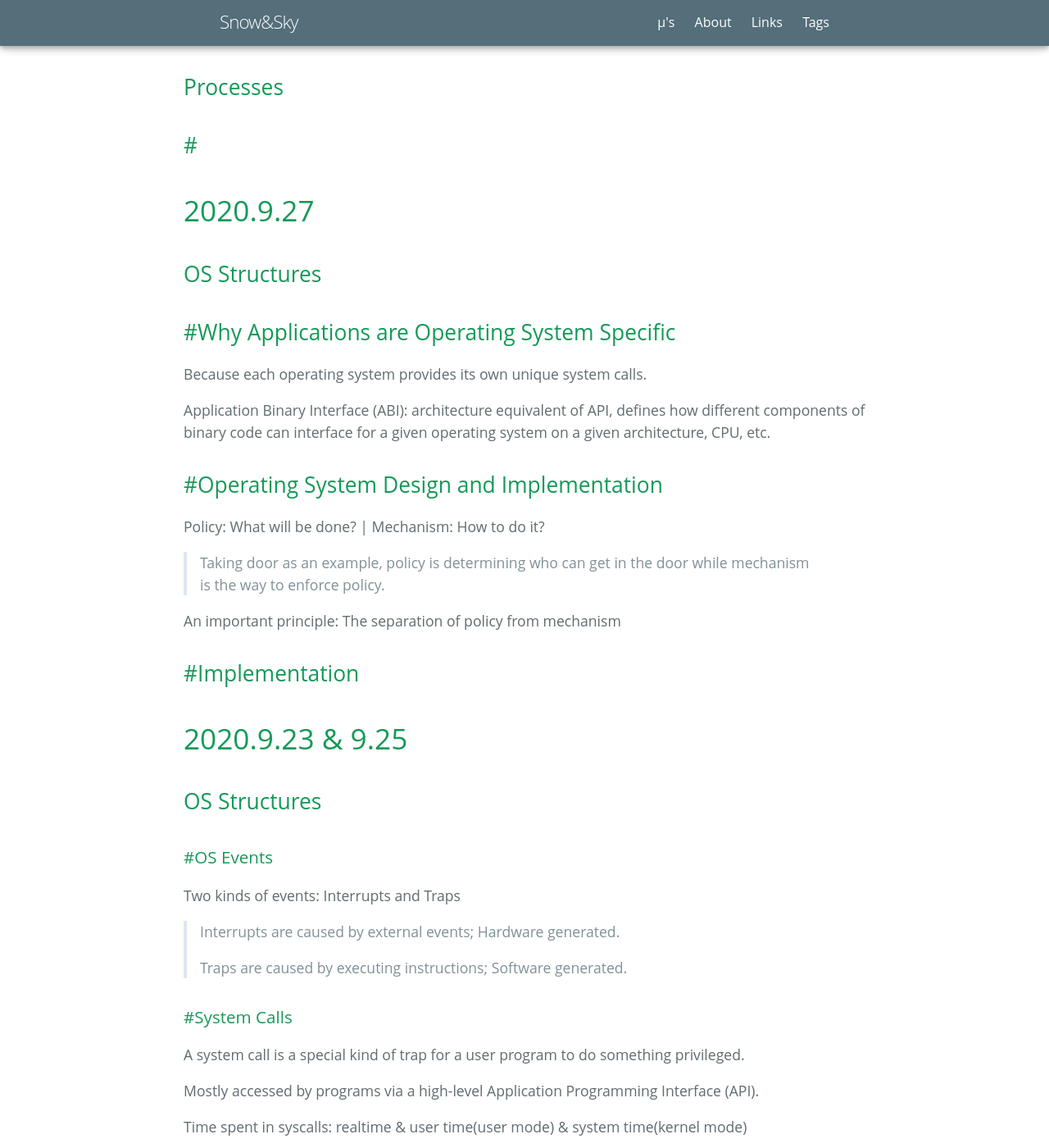
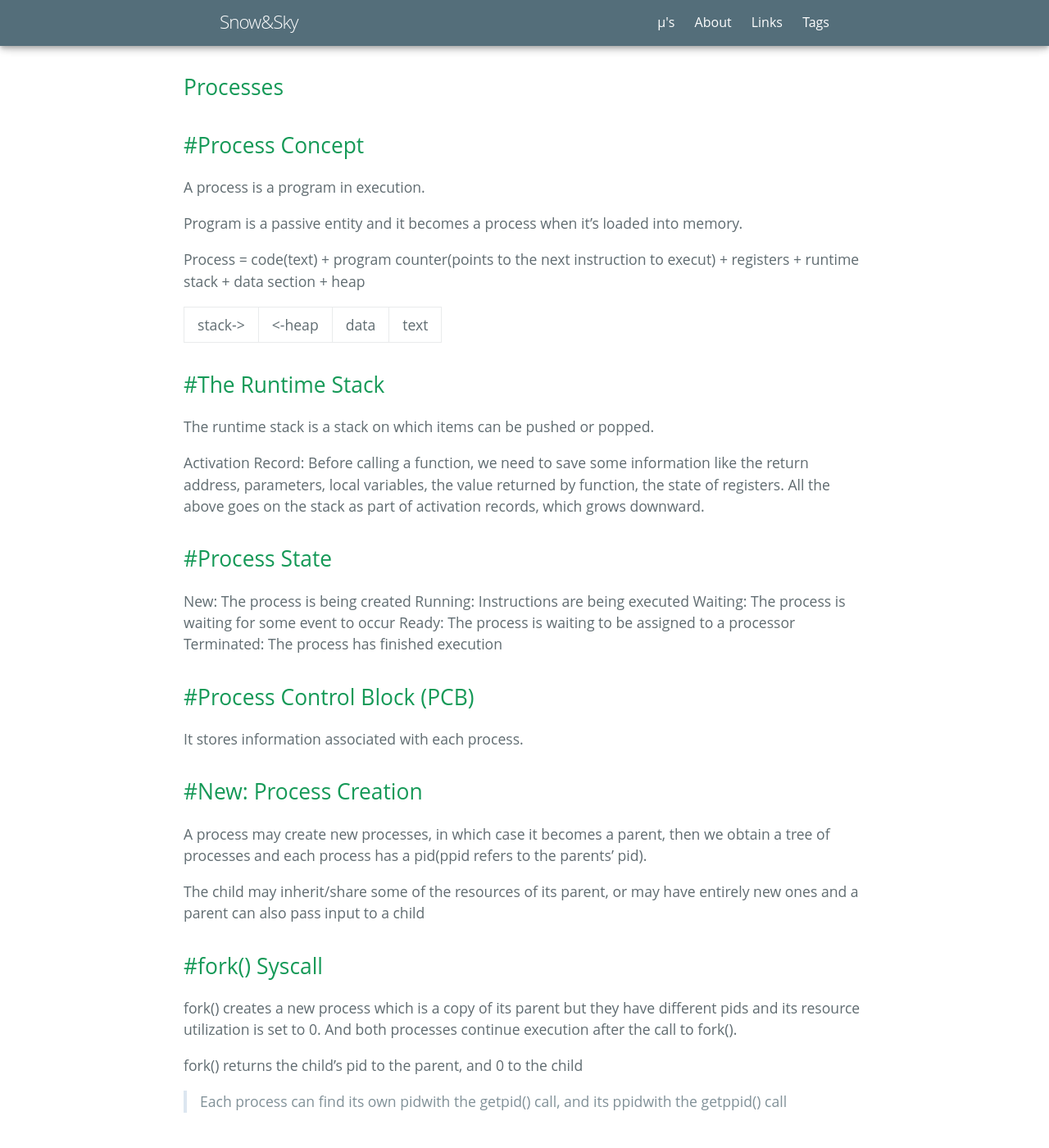
Before and after one commit to NishikinoSky/NishikinoSky.github.io, a Jekyll site: the page built from _posts/2020-10-16-Operating-System.md, in a window 1280 px wide and 1400 px high, scrolled down 545 px. Shown: the whole window at 82% size. Built offline with Jekyll 4.4.1, drawn with Linux system fonts in a browser that asks for light colours; some web fonts are replaced.

Commit message:
Update 2020-10-16-Operating-System.md

```diff
--- a/_posts/2020-10-16-Operating-System.md
+++ b/_posts/2020-10-16-Operating-System.md
@@ -12,7 +12,42 @@ stickie: false
 
 ## Processes
 
-## #
+## #Process Concept
+A process is a program in execution.
+
+Program is a passive entity and it becomes a process when it's loaded into memory.
+
+Process = code(text) + program counter(points to the next instruction to execut) + registers + runtime stack + data section + heap
+
+stack-> | <-heap | data | text
+
+## #The Runtime Stack
+The runtime stack is a stack on which items can be pushed or popped.
+
+Activation Record: Before calling a function, we need to save some information like the return address, parameters, local variables, the value returned by function, the state of registers. All the above goes on the stack as part of activation records, which grows downward.
+
+## #Process State
+New:  The process is being created
+Running:  Instructions are being executed
+Waiting:  The process is waiting for some event to occur
+Ready:  The process is waiting to be assigned to a processor
+Terminated:  The process has finished execution
+
+## #Process Control Block (PCB)
+It stores information associated with each process.
+
+## #New: Process Creation
+A process may create new processes, in which case it becomes a parent, then we obtain a tree of processes and each process has a pid(ppid refers to the parents' pid).
+
+The child may inherit/share some of the resources of its parent, or may have entirely new ones and a parent can also pass input to a child
+
+## #fork() Syscall
+fork() creates a new process which is a copy of its parent but they have different pids and its resource utilization is set to 0. And both processes continue execution after the call to fork().
+
+fork() returns the child’s pid to the parent, and 0 to the child
+
+>Each process can find its own pidwith the getpid() call, and its ppidwith the getppid() call
+
 
 
 # 2020.9.27
```
